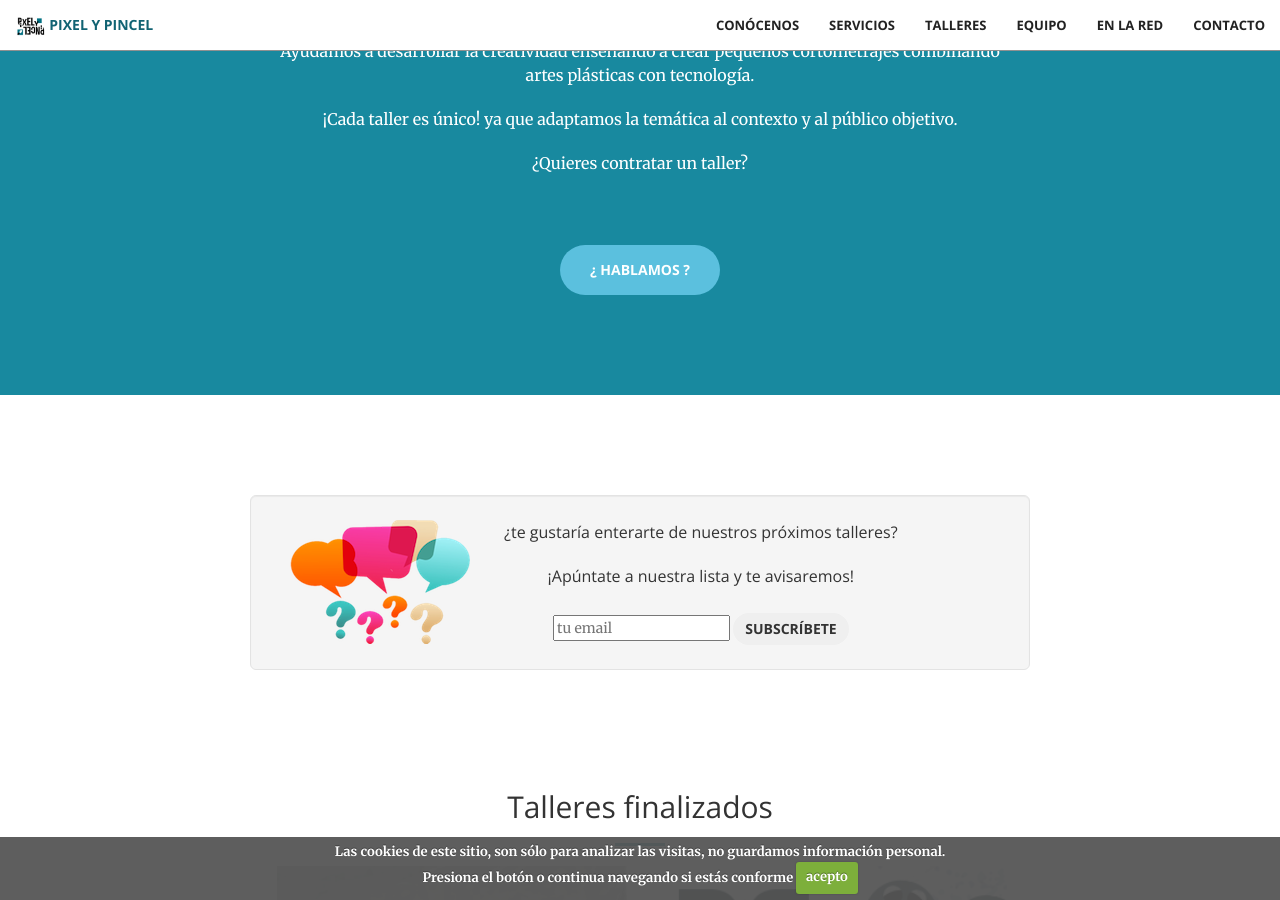
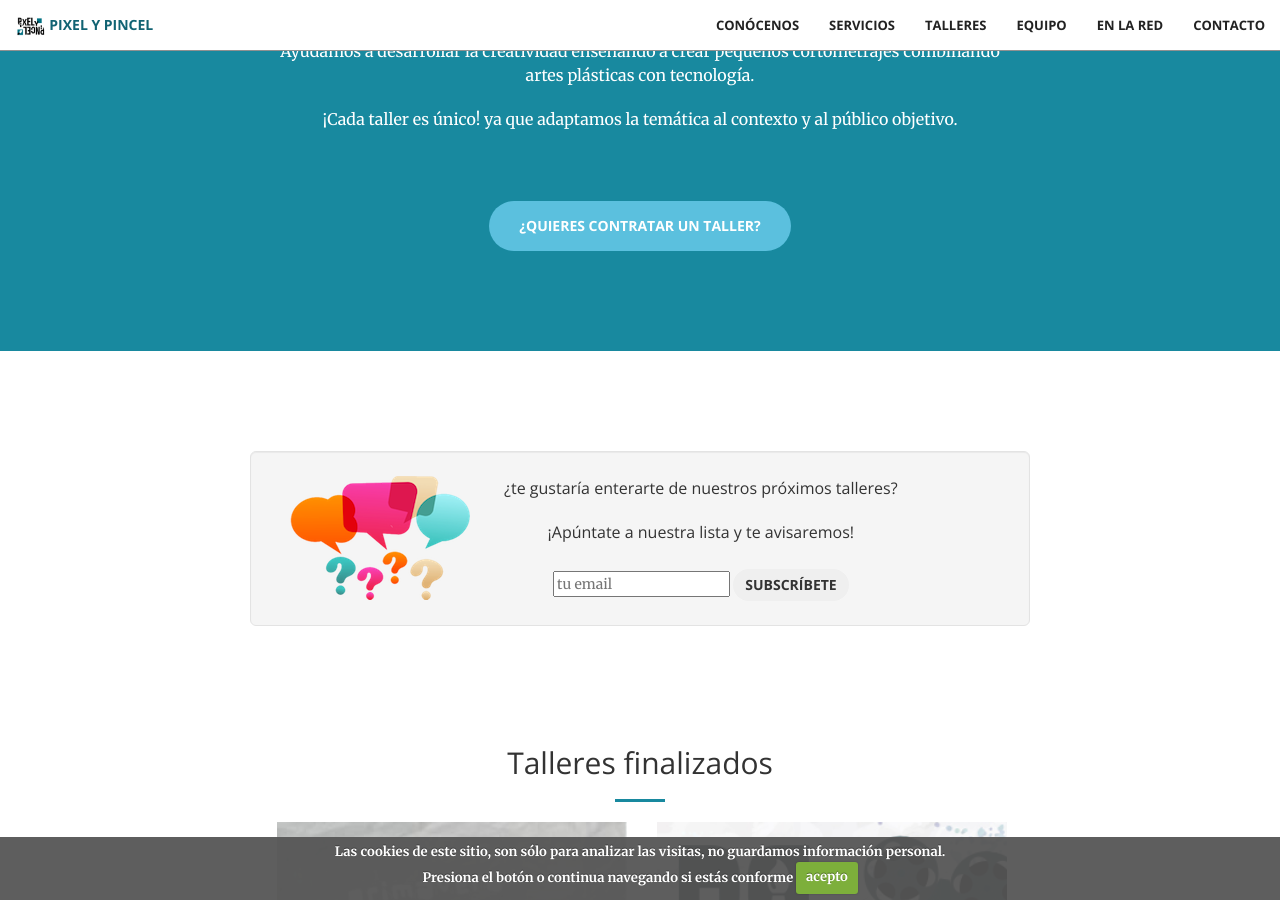
Before and after one commit to patrijoven/pixelypincel.github.io, a Jekyll site: the page built from talleres.html, in a window 1280 px wide and 900 px high, scrolled down 1351 px. Built offline with Jekyll 4.4.1, drawn with Linux system fonts in a browser that asks for light colours.

Commit message:
Añadida caja de "contrata" en talleres

```diff
--- a/talleres.html
+++ b/talleres.html
@@ -53,10 +53,8 @@ permalink: /talleres/index.html
 
         <p>¡Cada taller es único! ya que adaptamos la temática al contexto y al público objetivo.</p>
 
-        <p>¿Quieres contratar un taller?</p>
-
         <div class="col-lg-12 col-md-6 text-center contact-box">
-          <a href="#contact" class="btn btn-info btn-xl page-scroll ">¿ hablamos ?</a>
+          <a href="#contact" class="btn btn-info btn-xl page-scroll ">¿Quieres contratar un taller?</a>
         </div>
 
       </div>
```
